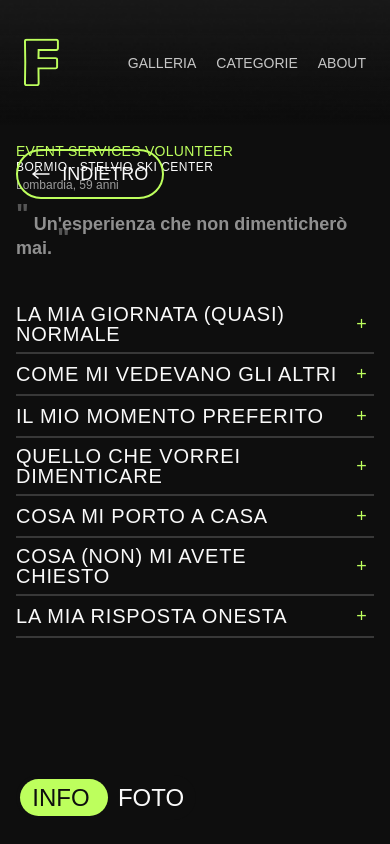
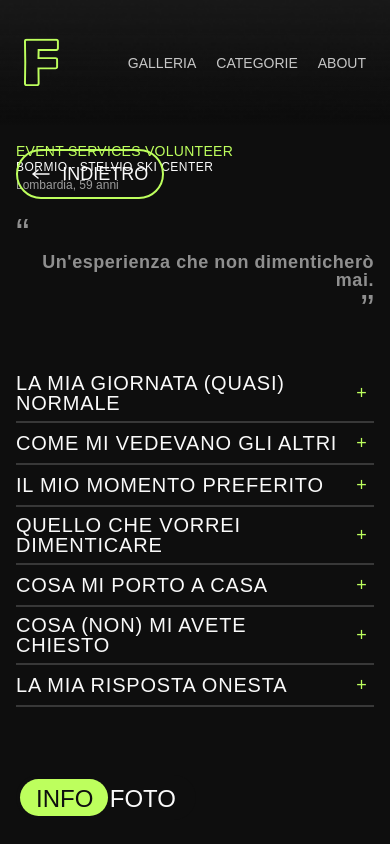
Before and after one commit to xserahx/fuori-campo, a SvelteKit app: page /volunteer/1/profile in a window 390 px wide. Built offline with nearby package versions, Linux system fonts and the light colour scheme.

Commit message:
fix toggle buttons

```diff
--- a/src/routes/volunteer/[slug]/profile/+page.svelte
+++ b/src/routes/volunteer/[slug]/profile/+page.svelte
@@ -119,15 +119,15 @@
     <!-- Quote (top-right) -->
     {#if volunteer?.quote}
       <blockquote class="vol-quote">
-        <span class="qmark" aria-hidden="true">"</span>
-        {volunteer.quote}
-        <span class="qmark" aria-hidden="true">"</span>
+        <span class="qmark qmark--open" aria-hidden="true">“</span>
+        <p class="quote-body">{volunteer.quote}</p>
+        <span class="qmark qmark--close" aria-hidden="true">”</span>
       </blockquote>
     {:else}
       <blockquote class="vol-quote vol-quote--dim">
-        <span class="qmark" aria-hidden="true">"</span>
-        Un'esperienza che non dimenticherò mai.
-        <span class="qmark" aria-hidden="true">"</span>
+        <span class="qmark qmark--open" aria-hidden="true">“</span>
+        <p class="quote-body">Un'esperienza che non dimenticherò mai.</p>
+        <span class="qmark qmark--close" aria-hidden="true">”</span>
       </blockquote>
     {/if}
 
@@ -210,13 +210,6 @@
   {/if}
 
   <!-- ── INFO / FOTO toggle (bottom-left, always visible) ──────── -->
-  <!--
-    Geometry (same as gallery toggle):
-    Track: 180×45px, border-radius 999px, bg #0e0e0e
-    Pill: 88×37px, top:4px
-    INFO selected → pill left:4px
-    FOTO selected → pill translateX(84px)  (180-88-4=88 → shift=84)
-  -->
   <div class="toggle-area">
     <div class="toggle-track" class:toggle--foto={viewMode === 'foto'}>
       <span class="toggle-pill" aria-hidden="true"></span>
@@ -372,7 +365,10 @@
   }
 
   /* ── Quote (top-right, INFO mode only) ──────────────────────────── */
-  /*  Figma: right column, top aligned with name hero */
+  /*
+   * Figma 6039:15669 — right column, top-aligned with name hero.
+   * Layout: opening " (84px Medium, left) → text (32px Bold, right) → closing " (84px Medium, right)
+   */
   .vol-quote {
     position: absolute;
     left: calc(67% + 4vw);
@@ -380,23 +376,39 @@
     width: clamp(160px, 22.7vw, 393px);
     margin: 0;
     padding: 0;
-    font-size: clamp(14px, 1.85vw, 32px);
-    font-weight: 700;
-    line-height: 1.3;
-    color: #fafafa;
-    text-align: right;
     z-index: 6;
+    display: flex;
+    flex-direction: column;
     font-style: normal;
   }
 
-  /* Placeholder quote (no real data): keep it readable, no italic */
+  /* Placeholder (no real quote yet) — slightly dimmed */
   .vol-quote--dim { opacity: 0.55; }
 
+  /* Large decorative quotation marks — 84 px Medium weight (Figma) */
   .qmark {
-    font-size: 1.5em;
-    line-height: 0;
-    opacity: 0.55;
-    vertical-align: super;
+    display: block;
+    font-size: clamp(40px, 5.5vw, 84px);
+    font-weight: 500;          /* Medium */
+    line-height: 1;
+    color: #fafafa;
+    user-select: none;
+  }
+
+  /* Opening mark: left-aligned (hangs into left margin) */
+  .qmark--open  { text-align: left; }
+  /* Closing mark: right-aligned */
+  .qmark--close { text-align: right; }
+
+  /* Quote text — 32 px Bold, right-aligned, letter-spacing 3% (Figma) */
+  .quote-body {
+    margin: 0;
+    font-size: clamp(14px, 2.2vw, 32px);
+    font-weight: 700;          /* Bold */
+    line-height: 1;
+    letter-spacing: 0.03em;   /* 0.96 px at 32 px = 3% */
+    color: #fafafa;
+    text-align: right;
   }
 
   /* ── Q&A accordion (right column, INFO mode) ─────────────────── */
@@ -557,13 +569,6 @@
   }
 
   /* ── INFO / FOTO toggle ──────────────────────────────────────────── */
-  /*
-   * Same geometry as gallery toggle:
-   * Track:  180 × 45 px, radius 999px, bg #0e0e0e
-   * Pill:   88 × 37 px, top:4px
-   * INFO → pill at left:4px
-   * FOTO → pill translateX(84px)  [180 - 88 - 4 = 88; shift = 84]
-   */
   .toggle-area {
     position: fixed;
     left: 4.17vw;
@@ -602,23 +607,33 @@
     height: 45px;
     border: 0;
     background: transparent;
-    padding: 0;
+    padding-top: 11px;
     cursor: pointer;
     z-index: 2;
     display: flex;
-    align-items: center;
-    justify-content: center;
+    align-items: flex-start;
     font-size: 24px;
     font-weight: 500;
     line-height: 26px;
+    text-align: center;
     text-transform: uppercase;
     transition: color 0.2s ease;
   }
 
   /* INFO (left side) */
-  .toggle-opt--info { left: 0; }
+  .toggle-opt--info {
+    left: 0;
+    justify-content: flex-start;
+    padding-left: 20px;
+    padding-right: 0;
+  }
   /* FOTO (right side) */
-  .toggle-opt--foto { right: 0; }
+  .toggle-opt--foto {
+    right: 0;
+    justify-content: flex-end;
+    padding-left: 0;
+    padding-right: 20px;
+  }
 
   /* Colours: selected = dark text on lime pill; unselected = white */
   .toggle-opt--info { color: #0e0e0e; }   /* INFO default: on lime (selected) */
@@ -646,7 +661,9 @@
     .name-firstname { padding-left: 12vw; }
     .vol-info  { max-width: 28vw; }
     .qa-wrap   { left: 36vw; }
-    .vol-quote { left: 62%; width: clamp(120px, 18vw, 300px); font-size: clamp(12px, 1.5vw, 26px); }
+    .vol-quote    { left: 62%; width: clamp(120px, 18vw, 300px); }
+    .quote-body   { font-size: clamp(12px, 1.5vw, 26px); }
+    .qmark        { font-size: clamp(28px, 3.5vw, 56px); }
     .foto-wrap { left: 48vw; }
     .back-btn  { font-size: 18px; padding: 10px 14px; }
     .toggle-area { left: 3.2vw; }
@@ -664,10 +681,11 @@
       position: relative;
       left: auto; top: auto;
       width: 100%;
-      text-align: left;
       padding: 20px 16px;
-      font-size: 18px;
     }
+
+    .quote-body { font-size: 18px; text-align: right; }
+    .qmark      { font-size: 40px; }
 
     .vol-info {
       position: relative;
```
Also changed, not shown: src/routes/gallery/+page.svelte (+17 -5 lines).
